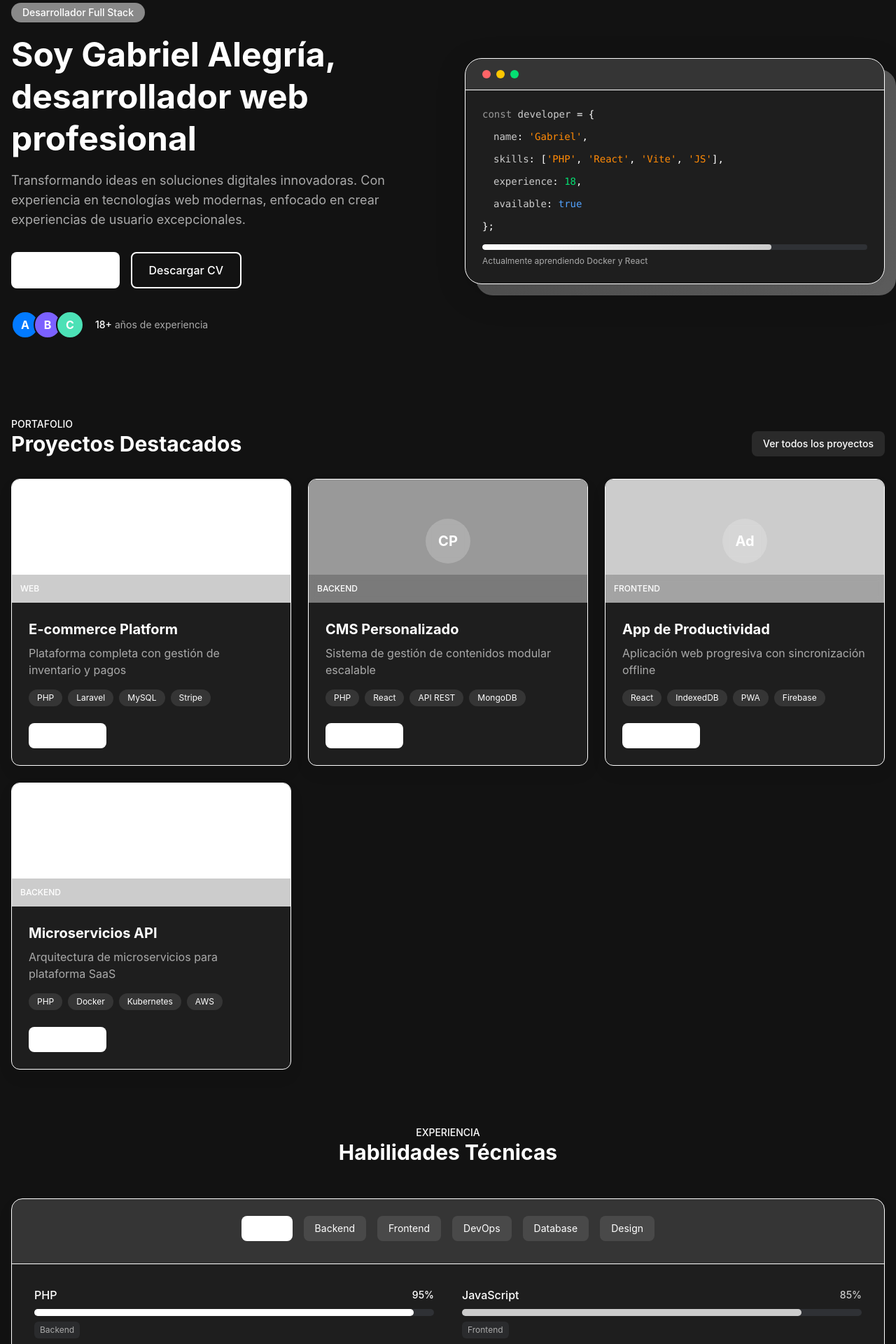
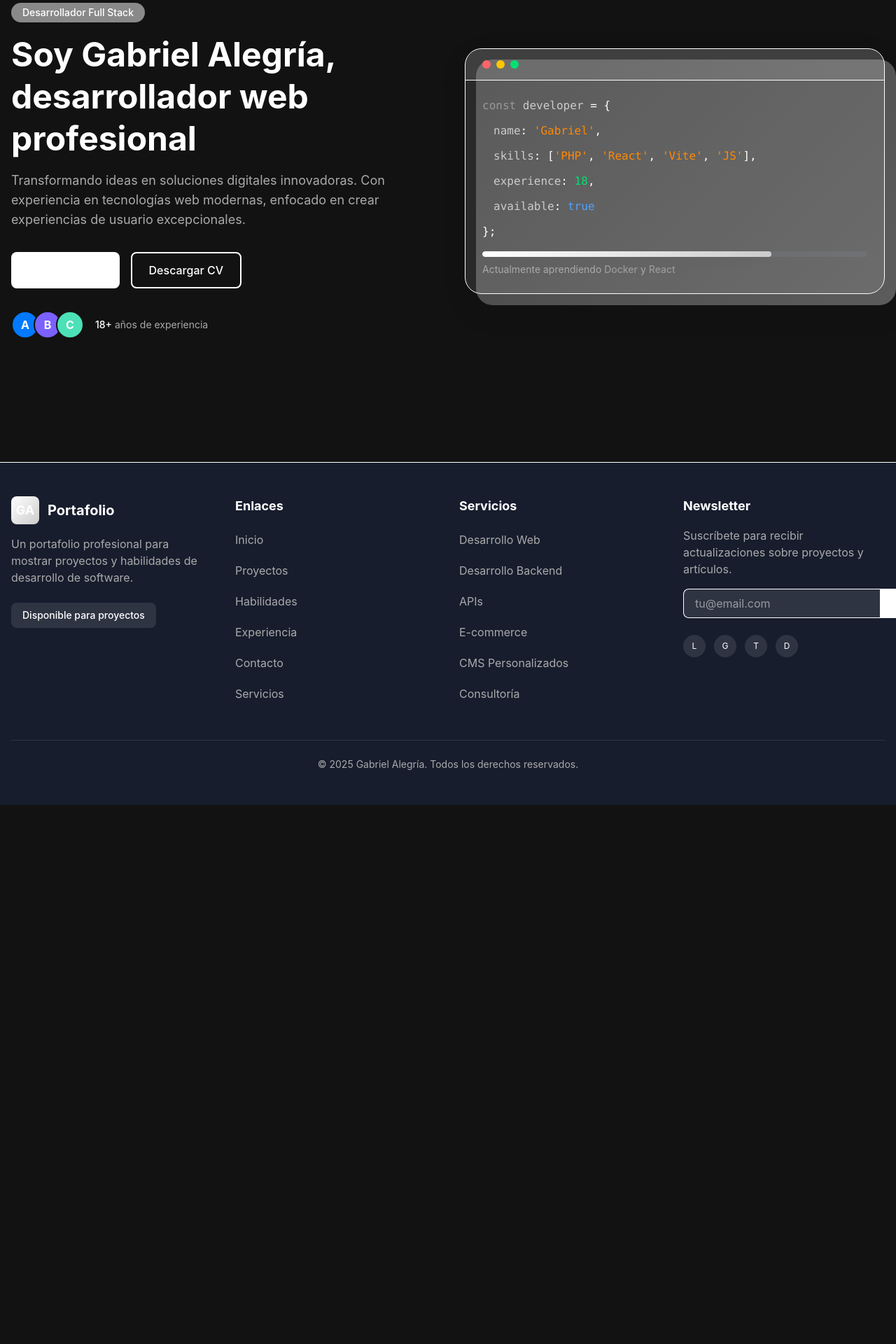
Before and after one commit to Ozmah/array-forge, a React (Vite) app: page / in a window 1280 px wide. Shown: the part 140-2060 px from the top of the page at 70% size. After the commit the page ends 1290 px from the top, so only its background shows below. Built offline with nearby package versions, Linux system fonts and the light colour scheme.

Commit message:
Added several changes and fixes for the design. Added conditional rendering for some elements.

```diff
--- a/src/App.jsx
+++ b/src/App.jsx
@@ -37,7 +37,7 @@ function App() {
                                 d="M4 12a8 8 0 018-8V0C5.373 0 0 5.373 0 12h4zm2 5.291A7.962 7.962 0 014 12H0c0 3.042 1.135 5.824 3 7.938l3-2.647z"
                             />
                         </svg>
-                        <p className="mt-4 text-lg text-theme-default">
+                        <p className="mt-4 text-lg text-default">
                             Cargando portafolio...
                         </p>
                     </div>
--- a/src/components/Experience.jsx
+++ b/src/components/Experience.jsx
@@ -2,7 +2,7 @@ import React from "react";
 import { useTheme } from "../context/ThemeContext";
 
 const Experience = ({ viewport }) => {
-    const { currentTheme, darkMode } = useTheme();
+    const { currentTheme } = useTheme();
 
     // Experiencia profesional
     const experiences = [
@@ -38,7 +38,7 @@ const Experience = ({ viewport }) => {
                     </div>
                     <h2
                         className={`
-            text-2xl md:text-3xl font-bold text-theme-default
+            text-2xl md:text-3xl font-bold text-text
             ${currentTheme === "retro90s" ? "retro-text" : ""}
           `}
                     >
@@ -62,7 +62,7 @@ const Experience = ({ viewport }) => {
                     <div
                         className="absolute left-1/4 top-0 bottom-0 w-px"
                         style={{
-                            backgroundColor: darkMode
+                            backgroundColor: currentTheme.endsWith("-dark")
                                 ? "rgba(2, 122, 255, 0.2)"
                                 : "rgba(2, 122, 255, 0.3)",
                         }}
@@ -98,7 +98,7 @@ const Experience = ({ viewport }) => {
                                     <div className="font-bold text-primary">
                                         {exp.period}
                                     </div>
-                                    <div className="text-sm text-theme-muted">
+                                    <div className="text-sm text-text-secondary">
                                         {exp.company}
                                     </div>
                                 </div>
@@ -126,7 +126,7 @@ const Experience = ({ viewport }) => {
                                             <div className="font-bold text-primary">
                                                 {exp.period}
                                             </div>
-                                            <div className="text-sm text-theme-muted">
+                                            <div className="text-sm text-text-secondary">
                                                 {exp.company}
                                             </div>
                                         </div>
@@ -139,17 +139,19 @@ const Experience = ({ viewport }) => {
                     ${currentTheme === "retro90s" ? "retro-border" : ""}
                   `}
                                     style={{
-                                        backgroundColor: darkMode
+                                        backgroundColor: currentTheme.endsWith(
+                                            "-dark"
+                                        )
                                             ? "rgba(34, 43, 69, 0.7)"
                                             : "rgba(247, 249, 252, 0.7)",
                                         boxShadow:
                                             "0 4px 12px rgba(0, 0, 0, 0.03)",
                                     }}
                                 >
-                                    <h3 className="text-xl font-bold mb-2 text-theme-default">
+                                    <h3 className="text-xl font-bold mb-2 text-text">
                                         {exp.role}
                                     </h3>
-                                    <p className="text-theme-muted">
+                                    <p className="text-text-secondary">
                                         {exp.description}
                                     </p>
                                 </div>
--- a/src/components/Footer.jsx
+++ b/src/components/Footer.jsx
@@ -2,7 +2,7 @@ import React from "react";
 import { useTheme } from "../context/ThemeContext";
 
 const Footer = ({ viewport }) => {
-    const { currentTheme, darkMode } = useTheme();
+    const { currentTheme } = useTheme();
 
     return (
         <footer
@@ -11,7 +11,7 @@ const Footer = ({ viewport }) => {
         ${currentTheme === "retro90s" ? "retro-border" : ""}
       `}
             style={{
-                backgroundColor: darkMode
+                backgroundColor: currentTheme.endsWith("-dark")
                     ? "rgba(26, 35, 58, 0.7)"
                     : "rgba(247, 249, 252, 0.7)",
             }}
@@ -48,7 +48,7 @@ const Footer = ({ viewport }) => {
                             </span>
                         </div>
 
-                        <p className="mb-6 text-theme-muted">
+                        <p className="mb-6 text-text-secondary">
                             Un portafolio profesional para mostrar proyectos y
                             habilidades de desarrollo de software.
                         </p>
@@ -65,7 +65,7 @@ const Footer = ({ viewport }) => {
                     </div>
 
                     <div className="col-span-1">
-                        <h4 className="font-bold text-lg mb-4 text-theme-default">
+                        <h4 className="font-bold text-lg mb-4 text-text">
                             Enlaces
                         </h4>
                         <ul className="space-y-2">
@@ -80,7 +80,7 @@ const Footer = ({ viewport }) => {
                                 <li key={item}>
                                     <a
                                         href="#"
-                                        className="block py-1.5 hover:translate-x-1 transition-transform text-theme-muted"
+                                        className="block py-1.5 hover:translate-x-1 transition-transform text-text-secondary"
                                     >
                                         {item}
                                     </a>
@@ -90,7 +90,7 @@ const Footer = ({ viewport }) => {
                     </div>
 
                     <div className="col-span-1">
-                        <h4 className="font-bold text-lg mb-4 text-theme-default">
+                        <h4 className="font-bold text-lg mb-4 text-text">
                             Servicios
                         </h4>
                         <ul className="space-y-2">
@@ -105,7 +105,7 @@ const Footer = ({ viewport }) => {
                                 <li key={item}>
                                     <a
                                         href="#"
-                                        className="block py-1.5 hover:translate-x-1 transition-transform text-theme-muted"
+                                        className="block py-1.5 hover:translate-x-1 transition-transform text-text-secondary"
                                     >
                                         {item}
                                     </a>
@@ -115,10 +115,10 @@ const Footer = ({ viewport }) => {
                     </div>
 
                     <div className="col-span-1">
-                        <h4 className="font-bold text-lg mb-4 text-theme-default">
+                        <h4 className="font-bold text-lg mb-4 text-text">
                             Newsletter
                         </h4>
-                        <p className="mb-4 text-theme-muted">
+                        <p className="mb-4 text-text-secondary">
                             Suscríbete para recibir actualizaciones sobre
                             proyectos y artículos.
                         </p>
@@ -128,7 +128,7 @@ const Footer = ({ viewport }) => {
                                 type="email"
                                 className={`
                   px-4 py-2 rounded-l-lg flex-1 theme-transition
-                  bg-theme-card border bg-border border-r-0 text-theme-default
+                  bg-theme-card border bg-border border-r-0 text-text
                   ${currentTheme === "retro90s" ? "retro-border" : ""}
                 `}
                                 placeholder="tu@email.com"
@@ -164,7 +164,7 @@ const Footer = ({ viewport }) => {
                 </div>
 
                 <div
-                    className="mt-12 pt-6 text-center text-sm text-theme-muted"
+                    className="mt-12 pt-6 text-center text-sm text-text-secondary"
                     style={{
                         borderTop: `1px solid var(--color-border)`,
                     }}
--- a/src/components/Header.jsx
+++ b/src/components/Header.jsx
@@ -4,7 +4,7 @@ import ThemeSwitcher from "./ThemeSwitcher";
 
 const Header = ({ activeSection, setActiveSection, viewport }) => {
     const [menuOpen, setMenuOpen] = useState(false);
-    const { currentTheme, darkMode } = useTheme();
+    const { currentTheme } = useTheme();
 
     // Navegación
     const navItems = ["Home", "Projects", "Skills", "Experience", "Contact"];
@@ -55,7 +55,7 @@ const Header = ({ activeSection, setActiveSection, viewport }) => {
                     ${
                         activeSection === item.toLowerCase()
                             ? "bg-primary/10 text-primary"
-                            : "text-theme-default hover:bg-background"
+                            : "text-text hover:bg-background"
                     }
                   `}
                                     onClick={() =>
@@ -92,9 +92,10 @@ const Header = ({ activeSection, setActiveSection, viewport }) => {
                     ${menuOpen ? "opacity-0" : "opacity-100"}
                   `}
                                 ></span>
+                                {/* Cuidado: -translate-y-[0.625rem]" podría escalar mal */}
                                 <span
                                     className={`block h-0.5 rounded transition-all duration-300 transform bg-primary
-                    ${menuOpen ? "-rotate-45 -translate-y-2" : ""}
+                    ${menuOpen ? "-rotate-45 -translate-y-[0.625rem]" : ""}
                   `}
                                 ></span>
                             </div>
@@ -122,7 +123,7 @@ const Header = ({ activeSection, setActiveSection, viewport }) => {
                   ${
                       activeSection === item.toLowerCase()
                           ? "bg-primary/10 text-primary"
-                          : "text-theme-default"
+                          : "text-text"
                   }
                 `}
                                 onClick={() => {
--- a/src/components/Hero.jsx
+++ b/src/components/Hero.jsx
@@ -45,7 +45,7 @@ const Hero = ({ viewport, setActiveSection }) => {
                         </span>
                     </h1>
 
-                    <p className="text-lg mb-8 text-theme-muted">
+                    <p className="text-lg mb-8 text-text-secondary">
                         Transformando ideas en soluciones digitales innovadoras.
                         Con experiencia en tecnologías web modernas, enfocado en
                         crear experiencias de usuario excepcionales.
@@ -103,7 +103,7 @@ const Hero = ({ viewport, setActiveSection }) => {
                                 )
                             )}
                         </div>
-                        <div className="ml-4 flex items-center text-sm text-theme-muted">
+                        <div className="ml-4 flex items-center text-sm text-text-secondary">
                             <span className="font-medium mr-1 text-primary">
                                 18+
                             </span>{" "}
@@ -146,18 +146,18 @@ const Hero = ({ viewport, setActiveSection }) => {
                             </div>
 
                             <div className="p-6">
-                                <div className="space-y-3 font-mono text-sm mb-4">
+                                <div className="space-y-3 font-mono text-base mb-4">
                                     <div>
-                                        <span className="text-theme-accent">
+                                        <span className="text-accent">
                                             const
                                         </span>{" "}
-                                        <span className="text-theme-secondary">
+                                        <span className="text-secondary">
                                             developer
                                         </span>{" "}
                                         = {`{`}
                                     </div>
                                     <div className="pl-4">
-                                        <span className="text-theme-secondary">
+                                        <span className="text-secondary">
                                             name
                                         </span>
                                         :{" "}
@@ -167,7 +167,7 @@ const Hero = ({ viewport, setActiveSection }) => {
                                         ,
                                     </div>
                                     <div className="pl-4">
-                                        <span className="text-theme-secondary">
+                                        <span className="text-secondary">
                                             skills
                                         </span>
                                         : [
@@ -189,7 +189,7 @@ const Hero = ({ viewport, setActiveSection }) => {
                                         ],
                                     </div>
                                     <div className="pl-4">
-                                        <span className="text-theme-secondary">
+                                        <span className="text-secondary">
                                             experience
                                         </span>
                                         :{" "}
@@ -199,7 +199,7 @@ const Hero = ({ viewport, setActiveSection }) => {
                                         ,
                                     </div>
                                     <div className="pl-4">
-                                        <span className="text-theme-secondary">
+                                        <span className="text-secondary">
                                             available
                                         </span>
                                         :{" "}
@@ -225,13 +225,13 @@ const Hero = ({ viewport, setActiveSection }) => {
                                         }}
                                     ></div>
                                 </div>
-                                <div className="text-xs text-theme-muted">
+                                <div className="text-sm text-text-secondary">
                                     Actualmente aprendiendo{" "}
-                                    <span className="font-medium text-theme-accent">
+                                    <span className="font-medium text-accent">
                                         Docker
                                     </span>{" "}
                                     y{" "}
-                                    <span className="font-medium text-theme-accent">
+                                    <span className="font-medium text-accent ">
                                         React
                                     </span>
                                 </div>
@@ -240,6 +240,10 @@ const Hero = ({ viewport, setActiveSection }) => {
                     </div>
                 </div>
             </div>
+
+            {/* <div className="w-full h-lvh bg-primary text-accent rounded-3xl mt-8">
+                Esto es una prueba
+            </div> */}
         </section>
     );
 };
--- a/src/components/Portfolio.jsx
+++ b/src/components/Portfolio.jsx
@@ -10,7 +10,7 @@ import Footer from "./Footer";
 
 const Portfolio = () => {
     // Acceder al contexto del tema
-    const { currentTheme, darkMode } = useTheme();
+    const { currentTheme } = useTheme();
 
     // Estado para la sección activa
     const [activeSection, setActiveSection] = useState("home");
@@ -36,7 +36,7 @@ const Portfolio = () => {
     }, []);
 
     return (
-        <div className="min-h-screen theme-transition bg-background text-theme-default">
+        <div className="min-h-screen theme-transition bg-background text-text">
             <Header
                 activeSection={activeSection}
                 setActiveSection={setActiveSection}
@@ -44,11 +44,20 @@ const Portfolio = () => {
             />
 
             <main className="container mx-auto px-4 pt-24 pb-16">
-                <Hero viewport={viewport} setActiveSection={setActiveSection} />
-                <Projects viewport={viewport} />
-                <Skills viewport={viewport} />
-                <Experience viewport={viewport} />
-                <Contact viewport={viewport} />
+                {activeSection === "home" && (
+                    <Hero
+                        viewport={viewport}
+                        setActiveSection={setActiveSection}
+                    />
+                )}
+                {activeSection === "projects" && (
+                    <Projects viewport={viewport} />
+                )}
+                {activeSection === "skills" && <Skills viewport={viewport} />}
+                {activeSection === "experience" && (
+                    <Experience viewport={viewport} />
+                )}
+                {activeSection === "contact" && <Contact viewport={viewport} />}
             </main>
 
             <Footer viewport={viewport} />
--- a/src/components/Projects.jsx
+++ b/src/components/Projects.jsx
@@ -2,7 +2,7 @@ import React, { useState } from "react";
 import { useTheme } from "../context/ThemeContext";
 
 const Projects = ({ viewport }) => {
-    const { currentTheme, darkMode } = useTheme();
+    const { currentTheme } = useTheme();
 
     // Simulación de proyectos para el portafolio
     const proyectos = [
@@ -48,7 +48,7 @@ const Projects = ({ viewport }) => {
                     <div className="text-sm font-medium text-primary">
                         PORTAFOLIO
                     </div>
-                    <h2 className="text-2xl md:text-3xl font-bold text-theme-default">
+                    <h2 className="text-2xl md:text-3xl font-bold text-text">
                         Proyectos Destacados
                     </h2>
                 </div>
@@ -121,10 +121,10 @@ const Projects = ({ viewport }) => {
                         </div>
 
                         <div className="p-6">
-                            <h3 className="text-xl font-bold mb-2 text-theme-default">
+                            <h3 className="text-xl font-bold mb-2 text-text">
                                 {proyecto.title}
                             </h3>
-                            <p className="mb-4 text-theme-muted">
+                            <p className="mb-4 text-text-secondary">
                                 {proyecto.description}
                             </p>
 
--- a/src/components/Skills.jsx
+++ b/src/components/Skills.jsx
@@ -2,7 +2,7 @@ import React, { useState } from "react";
 import { useTheme } from "../context/ThemeContext";
 
 const Skills = ({ viewport }) => {
-    const { currentTheme, darkMode } = useTheme();
+    const { currentTheme } = useTheme();
     const [activeCategory, setActiveCategory] = useState("todos");
 
     // Determinar color basado en el nivel de habilidad
@@ -53,7 +53,7 @@ const Skills = ({ viewport }) => {
                 </div>
                 <h2
                     className={`
-          text-2xl md:text-3xl font-bold text-theme-default
+          text-2xl md:text-3xl font-bold text-text
           ${currentTheme === "retro90s" ? "retro-text" : ""}
         `}
                 >
@@ -113,7 +113,7 @@ const Skills = ({ viewport }) => {
                         {filteredSkills.map((skill, index) => (
                             <div key={index} className="space-y-2">
                                 <div className="flex justify-between items-center">
-                                    <span className="font-medium text-theme-default">
+                                    <span className="font-medium text-text">
                                         {skill.name}
                                     </span>
                                     <span
@@ -129,7 +129,9 @@ const Skills = ({ viewport }) => {
                                 <div
                                     className="w-full h-2.5 rounded-full"
                                     style={{
-                                        backgroundColor: darkMode
+                                        backgroundColor: currentTheme.endsWith(
+                                            "-dark"
+                                        )
                                             ? "rgba(143, 155, 179, 0.1)"
                                             : "rgba(143, 155, 179, 0.15)",
                                     }}
@@ -145,16 +147,17 @@ const Skills = ({ viewport }) => {
                                     ></div>
                                 </div>
 
-                                <div className="text-xs text-theme-muted">
+                                <div className="text-xs text-text-secondary">
                                     <span
                                         className={`
                       inline-block px-2 py-1 rounded-md
                       ${currentTheme === "retro90s" ? "retro-border" : ""}
                     `}
                                         style={{
-                                            backgroundColor: darkMode
-                                                ? "rgba(143, 155, 179, 0.15)"
-                                                : "rgba(143, 155, 179, 0.1)",
+                                            backgroundColor:
+                                                currentTheme.endsWith("-dark")
+                                                    ? "rgba(143, 155, 179, 0.15)"
+                                                    : "rgba(143, 155, 179, 0.1)",
                                         }}
                                     >
                                         {getCategoryLabel(skill.category)}
--- a/src/components/ThemeSwitcher.jsx
+++ b/src/components/ThemeSwitcher.jsx
@@ -57,9 +57,7 @@ const ThemeSwitcher = () => {
                 >
                     <div className="p-3 border-b bg-border">
                         <div className="flex justify-between items-center">
-                            <span className="font-medium text-theme-default">
-                                Tema
-                            </span>
+                            <span className="font-medium text-text">Tema</span>
                         </div>
                     </div>
 
@@ -73,7 +71,7 @@ const ThemeSwitcher = () => {
                   ${
                       currentTheme === theme.value
                           ? "bg-primary text-white"
-                          : "text-theme-default hover:bg-background"
+                          : "text-text hover:bg-background"
                   }
                 `}
                             >
--- a/src/index.css
+++ b/src/index.css
@@ -106,43 +106,6 @@
     --transition-fast: 150ms ease-in-out;
 }
 
-/* Clases CSS personalizadas para colores del tema actual */
-/* .bg-theme-primary {
-    background-color: var(--color-primary);
-} */
-.bg-theme-secondary {
-    background-color: var(--color-secondary);
-}
-.bg-theme-accent {
-    background-color: var(--color-accent);
-}
-.bg-theme-background {
-    background-color: var(--color-background);
-}
-.bg-theme-card {
-    background-color: var(--card-background);
-}
-
-.text-theme-primary {
-    color: var(--color-primary);
-}
-.text-theme-secondary {
-    color: var(--color-secondary);
-}
-.text-theme-accent {
-    color: var(--color-accent);
-}
-.text-theme-default {
-    color: var(--color-text);
-}
-.text-theme-muted {
-    color: var(--color-text-secondary);
-}
-
-.border-theme {
-    border-color: var(--color-border);
-}
-
 /* Transiciones para cambios de tema */
 .theme-transition {
     transition: color var(--transition-normal),
```
Also changed, not shown: 1 other file (tests, documents, lock files or other folders).
